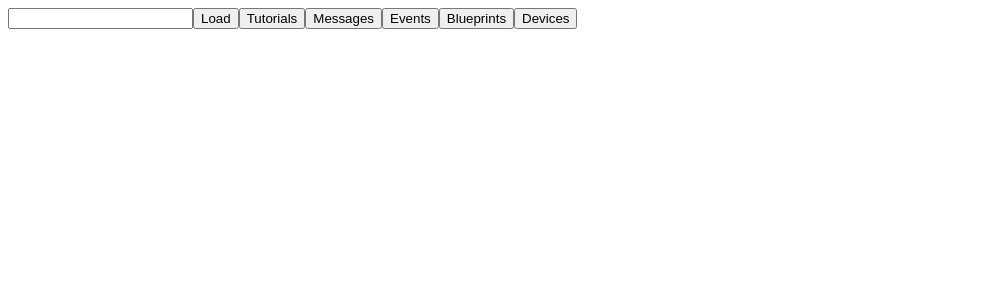
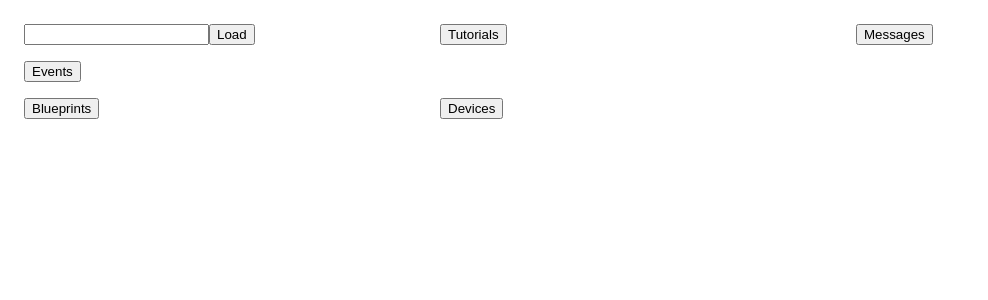
Before and after one commit to gcapell/replicant, an Angular app in the folder ui/: page / in a window 1280 px wide. Shown: the top 300 px of the page, without its empty margins (0-988 px from the left). Built offline with nearby package versions, Linux system fonts and the light colour scheme.

Commit message:
layout with grid; compact tutorial display

```diff
--- a/ui/src/app/app.html
+++ b/ui/src/app/app.html
@@ -1,4 +1,4 @@
-<app-account-data/>
+<main class="dashboard"><app-account-data/>
 <app-tutorials/>
 <app-messages/>
 <app-events/>
@@ -6,6 +6,7 @@
 <app-replicant/>
 <app-blueprints/>
 <app-devices/>
+</main>
 
 @if (api.errorMessage(); as e) {
 <h1>Error</h1>
--- a/ui/src/app/app.scss
+++ b/ui/src/app/app.scss
@@ -0,0 +1,6 @@
+.dashboard {
+  display: grid;
+  grid-template-columns: repeat(auto-fit, minmax(300px, 1fr));
+  gap: 1rem;
+  padding: 1rem;
+}
--- a/ui/src/app/devices/devices.html
+++ b/ui/src/app/devices/devices.html
@@ -22,11 +22,14 @@
                             <select #planetToSurvey>
                                 <option value="" disabled selected>move to...</option>
                                 <option value="OTHYONAL-1">OTHYONAL-1</option>
+                                <option value="OTHYONAL-1-1">OTHYONAL-1-1</option>
                                 <option value="OTHYONAL-2">OTHYONAL-2</option>
                                 <option value="OTHYONAL-3">OTHYONAL-3</option>
                             </select>
                             <button type="button" (click)="api.sendDrone(d.device_code, planetToSurvey.value)">Send</button>
                             <button type="button" (click)="api.deactivateDrone(d.device_code)">Deactivate</button>
+                            <button type="button" (click)="api.scanDrone(d.device_code)">Scan</button>
+
 
                         }
                     </td>
@@ -54,3 +57,11 @@
     <pre>{{ ddr | json }}</pre>
     </details>
 }
+
+@if (api.scanDroneResult(); as sdr){
+    <h3>ScanDroneResult</h3>
+    <details>
+    <summary>Raw JSON</summary>
+    <pre>{{ sdr | json }}</pre>
+    </details>
+}
--- a/ui/src/app/model.ts
+++ b/ui/src/app/model.ts
@@ -433,3 +433,7 @@ export interface SendDroneResult{
 export interface DeactivateDroneResult{
 
 }
+
+export interface ScanDroneResult{
+
+}
--- a/ui/src/app/replicant-api.ts
+++ b/ui/src/app/replicant-api.ts
@@ -1,6 +1,6 @@
 import { Service, signal, inject, WritableSignal } from '@angular/core';
 import { HttpClient } from '@angular/common/http';
-import { AccountData, DeactivateDroneResult, DeviceList, EventList, Replicant, Location, MessageList, SearchResult, Tutorials, TutorialDetail, SendDroneResult, StartMiningResult, ReplicantScanResult, BlueprintsList } from './model';
+import { AccountData, ScanDroneResult, DeactivateDroneResult, DeviceList, EventList, Replicant, Location, MessageList, SearchResult, Tutorials, TutorialDetail, SendDroneResult, StartMiningResult, ReplicantScanResult, BlueprintsList } from './model';
 
 @Service()
 export class ReplicantApi {
@@ -22,7 +22,7 @@ export class ReplicantApi {
     readonly deviceList = signal<DeviceList | null>(null);
     readonly sendDroneResult = signal<SendDroneResult | null>(null);
     readonly deactivateDroneResult = signal<DeactivateDroneResult | null>(null);
-
+    readonly scanDroneResult = signal<ScanDroneResult | null>(null);
     private fetchAndUpdate<T>(path: string, target: WritableSignal<T | null>) {
         this.http.get<T>(path, {
             headers: {
@@ -147,18 +147,24 @@ export class ReplicantApi {
             null,
             this.replicantScanResult);
     }
-    deactivateDrone(id:string){
+    deactivateDrone(id: string) {
         console.log("deactivate");
         this.postAndUpdate(
             `/v1/devices/${id}`,
-            { "command": "deactivate"},
+            { "command": "deactivate" },
             this.deactivateDroneResult);
     }
-    sendDrone(drone:string, loc:string){
+    sendDrone(drone: string, loc: string) {
         this.postAndUpdate(
             `/v1/devices/${drone}`,
             { "command": "travel", "destination": loc },
             this.sendDroneResult);
     }
+    scanDrone(drone: string) {
+        this.postAndUpdate(
+            `/v1/devices/${drone}`,
+            { "command": "scan" },
+            this.scanDroneResult);
+    }
 
 }
--- a/ui/src/app/tutorials/tutorials.html
+++ b/ui/src/app/tutorials/tutorials.html
@@ -10,13 +10,8 @@
     <table>
         <thead>
             <tr>
-                <th>Slug</th>
                 <th>Name</th>
                 <th>Description</th>
-                <th>Order</th>
-                <th>Completed</th>
-                <th>Current Step</th>
-                <th>Total Steps</th>
             </tr>
         </thead>
         <tbody>
@@ -26,10 +21,9 @@
                     <button type="button" class="link" (click)="api.loadTutorial(r.slug)">
                     {{ r.name }}
                     </button>
+                    @if (r.completed){✅}
                 </td>
                 <td>{{ r.description }}</td>
-                <td>{{ r.order }}</td>
-                <td>{{ r.completed }}</td>
             </tr>
             }
         </tbody>
```
